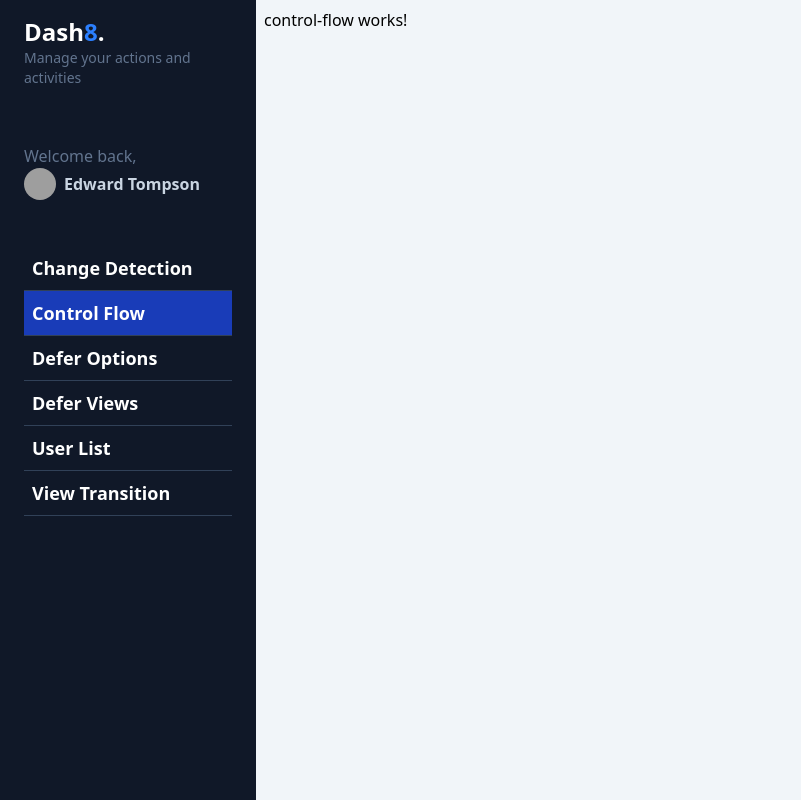
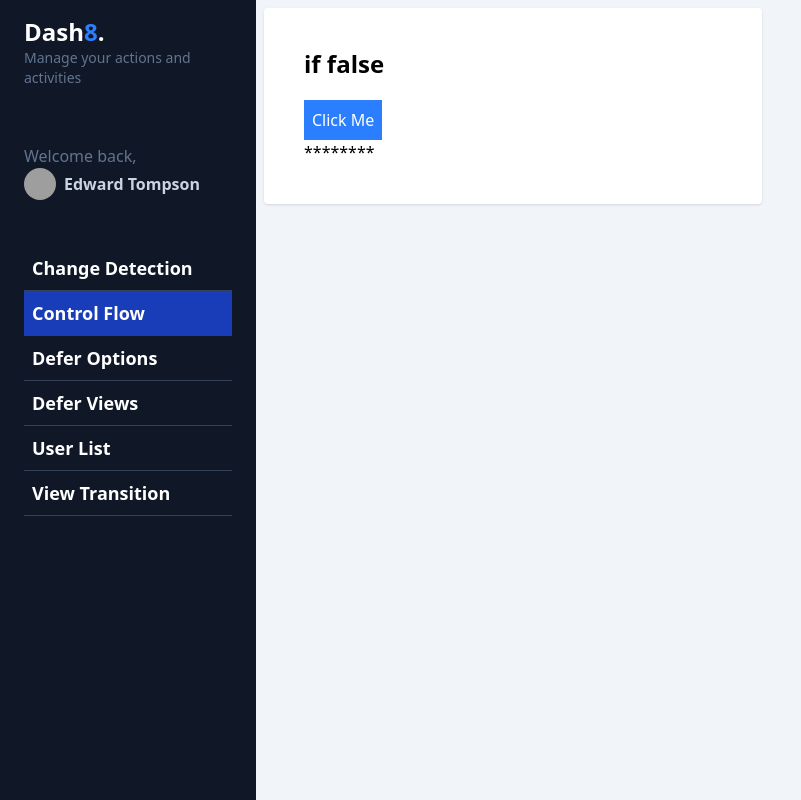
Before and after one commit to FernandoVCG33/angular-21, an Angular app in the folder my-dashboard/: page /dashboard/control-flow in a window 1280 px wide. Shown: the whole page, without its empty margins (0-801 px from the left). Built offline with nearby package versions, Linux system fonts and the light colour scheme; grey boxes are pictures that could not be loaded.

Commit message:
Implement control flow component with toggle functionality and conditional rendering

```diff
--- a/my-dashboard/src/app/dashboard/pages/control-flow/control-flow.html
+++ b/my-dashboard/src/app/dashboard/pages/control-flow/control-flow.html
@@ -1 +1,17 @@
-<p>control-flow works!</p>
+<section class="grid grid-cols-1 md:grid-cols-2 gap-3">
+  <div class="bg-white rounded shadow p-10">
+    <h2 class="text-2xl font-bold mb-5">
+      if {{showContent()}}
+    </h2>
+    <button class="btn p-2 bg-blue-500 text-white cursor-pointer" (click)="toggleContent()">
+      Click Me
+    </button>
+    @if (showContent()){
+      <p>
+        Hola mundo
+      </p>
+    } @else {
+      <p>********</p>
+    }
+  </div>
+</section>
--- a/my-dashboard/src/app/dashboard/pages/control-flow/control-flow.ts
+++ b/my-dashboard/src/app/dashboard/pages/control-flow/control-flow.ts
@@ -1,4 +1,4 @@
-import { Component } from '@angular/core';
+import {Component, signal} from '@angular/core';
 
 @Component({
   selector: 'app-control-flow',
@@ -6,5 +6,9 @@
   templateUrl: './control-flow.html',
 })
 export default class ControlFlow {
+  public showContent=signal(false);
 
+  toggleContent() {
+    this.showContent.update(value => !value);
+  }
 }
```
